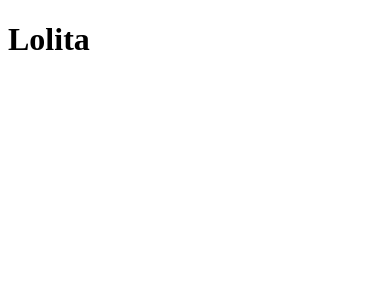
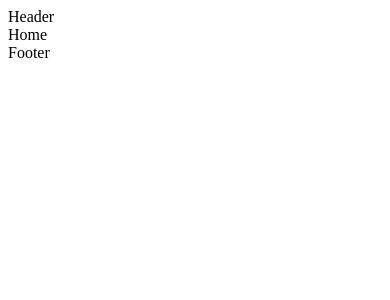
Before and after one commit to AnaBiaCosta/lolita, a React (Create React App) app: page / in a window 390 px wide. Shown: the top 300 px of the page. Built offline with nearby package versions, Linux system fonts and the light colour scheme.

Commit message:
Add folders and style configurations

```diff
--- a/package.json
+++ b/package.json
@@ -6,10 +6,13 @@
     "@testing-library/jest-dom": "^5.11.9",
     "@testing-library/react": "^11.2.5",
     "@testing-library/user-event": "^12.6.3",
+    "history": "^5.0.0",
     "react": "^17.0.1",
     "react-dom": "^17.0.1",
+    "react-router-dom": "^5.2.0",
     "react-scripts": "4.0.2",
     "styled-components": "^5.2.1",
+    "styled-reset": "^4.3.4",
     "web-vitals": "^1.1.0"
   },
   "scripts": {
--- a/public/index.html
+++ b/public/index.html
@@ -1,5 +1,5 @@
 <!DOCTYPE html>
-<html lang="en">
+<html lang="pt-br">
   <head>
     <meta charset="utf-8" />
     <link rel="icon" href="./favicon.ico" />
--- a/src/App.js
+++ b/src/App.js
@@ -1,9 +1,16 @@
 import React from 'react'
+import { BrowserRouter, Route, Switch } from 'react-router-dom'
+import { Header, Footer } from './components'
+import { Home } from './pages'
 
 const App = () => (
-  <div className="App">
-    <h1>Lolita</h1>
-  </div>
+  <BrowserRouter>
+    <Header />
+    <Switch>
+      <Route exact path="/" component={Home} />
+    </Switch>
+    <Footer />
+  </BrowserRouter>
 )
 
 export { App }
--- /dev/null
+++ b/src/components/Footer/Footer.js
@@ -0,0 +1,7 @@
+import React from 'react'
+
+const Footer = () => (
+  <footer>Footer</footer>
+)
+
+export { Footer }
--- /dev/null
+++ b/src/components/Footer/index.js
@@ -0,0 +1,3 @@
+import { Footer } from './Footer'
+
+export { Footer }
--- /dev/null
+++ b/src/components/Header/Header.js
@@ -0,0 +1,7 @@
+import React from 'react'
+
+const Header = () => (
+  <header>Header</header>
+)
+
+export { Header }
--- /dev/null
+++ b/src/components/Header/index.js
@@ -0,0 +1,3 @@
+import { Header } from './Header'
+
+export { Header }
--- /dev/null
+++ b/src/components/index.js
@@ -0,0 +1,7 @@
+import { Header } from './Header'
+import { Footer } from './Footer'
+
+export {
+  Header,
+  Footer
+}
--- /dev/null
+++ b/src/pages/Home/Home.js
@@ -0,0 +1,7 @@
+import React from 'react'
+
+const Home = () => (
+  <div>Home</div>
+)
+
+export { Home }
--- /dev/null
+++ b/src/pages/Home/index.js
@@ -0,0 +1,3 @@
+import { Home } from './Home'
+
+export { Home }
--- /dev/null
+++ b/src/pages/index.js
@@ -0,0 +1,5 @@
+import { Home } from './Home'
+
+export {
+  Home
+}
```
Also changed, not shown: src/components/GlobalStyle.js (added, +15 -0 lines), 1 other file (tests, documents, lock files or other folders).
